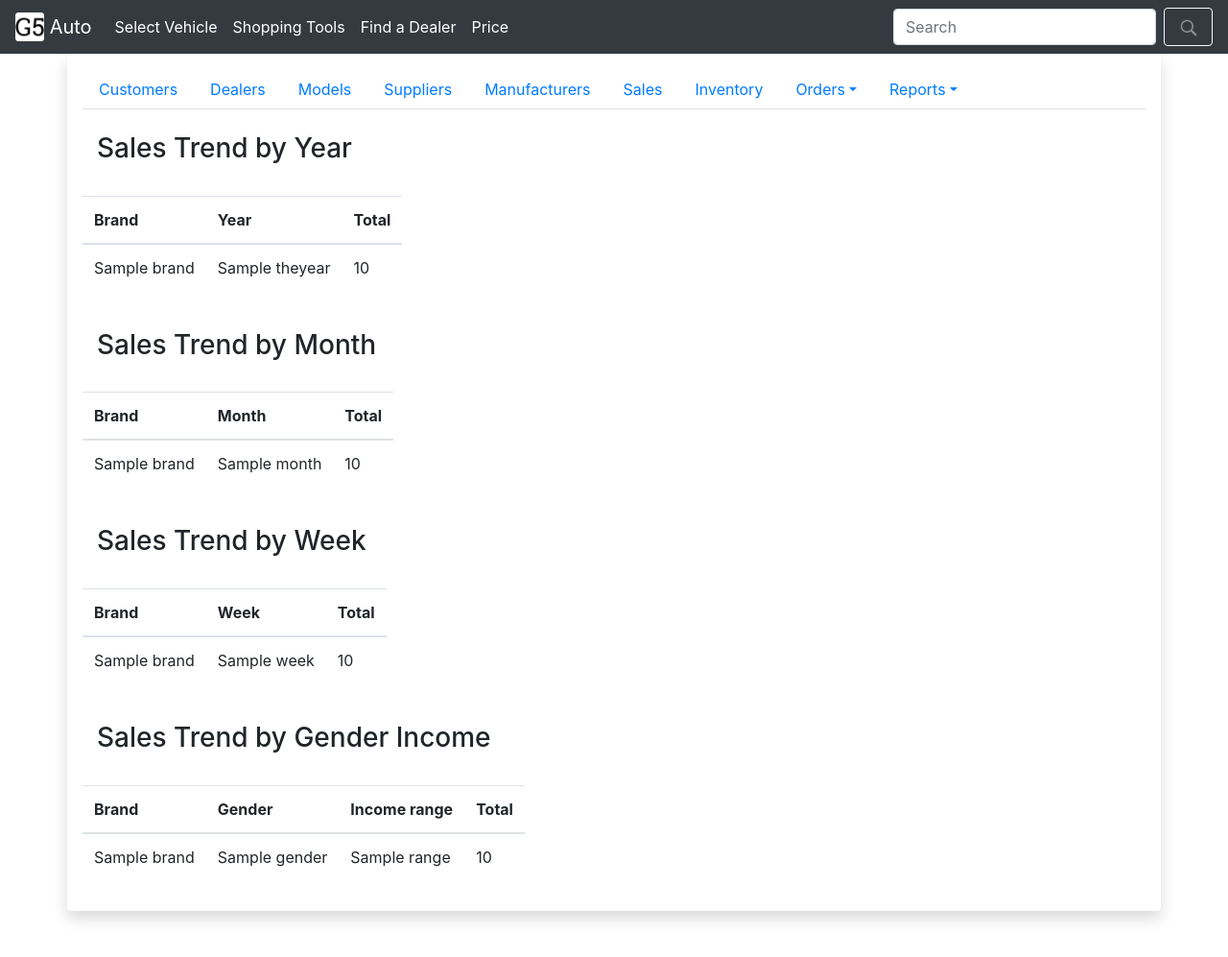
After one commit to jaspearson/CSC-411-Automotive-Company, a Django app: template templates/report_sales_trends.html in a window 1280 px wide. The commit adds this page. Shown: the whole page at 96% size. Run offline with Django 3.2, Linux system fonts and the light colour scheme; the template is opened without the code that fills it: most values are stand-ins (such as "Sample title", 1, 10 or a date in 2020); some libraries are stand-ins or nearby versions.

Commit message:
Adds sales trends report functionality and updates the readme file.

```diff
--- a/CSC_411_Automotive_Company/urls.py
+++ b/CSC_411_Automotive_Company/urls.py
@@ -107,6 +107,9 @@ urlpatterns = [
 	# Dealer Aging
 	url(r'^auto_admin/dealer_aging_report/$', dealer_aging_report, name="dealer_aging_report"),
 
+	# Sales Trends
+	url(r'^auto_admin/sales_trend_report/$', trend_reports, name="sales_trend_report"),
+
 
 	url(r'^$', index),
 	url(r'^error/$', error),
--- a/templates/admin_base.html
+++ b/templates/admin_base.html
@@ -33,9 +33,9 @@
           </div>
       </li>
       <li class="nav-item dropdown">
-        <a class="nav-link dropdown-toggle {{ report_tab }}" data-toggle="dropdown" href="#" role="button" aria-haspopup="true" aria-expanded="false">Reports</a>
+        <a class="nav-link dropdown-toggle {{ reports_tab }}" data-toggle="dropdown" href="#" role="button" aria-haspopup="true" aria-expanded="false">Reports</a>
           <div class="dropdown-menu bg-dark">
-              <a class="dropdown-item text-light" href="#">Sales Trends</a>
+              <a class="dropdown-item text-light" href="{% url 'sales_trend_report' %}">Sales Trends</a>
               <a class="dropdown-item text-light" href="#">Customer Recalls</a>
               <a class="dropdown-item text-light" href="{% url 'top_brands_report' %}">Top Brands</a>
               <a class="dropdown-item text-light" href="{% url 'convertible_sales_report' %}">Convertible Sales</a>
--- /dev/null
+++ b/templates/report_sales_trends.html
@@ -0,0 +1,123 @@
+{% extends 'admin_base.html' %}
+{% block entry %}
+    {% load static %}
+    {% load custom_template_filters %}
+
+    {% if error %}
+        <br/>
+        <div class="alert alert-primary" role="alert">
+            {{ error }}
+        </div>
+    {% endif %}
+
+    <!-- trends by year -->
+    <div id="trends-by-year-wrapper">
+        <div class="container-fluid">
+        <br/>
+            <h3>Sales Trend by Year</h3>
+        <br/>
+        </div>
+        <table class="table table-hover table-responsive">
+          <thead>
+            <tr>
+              <th scope="col">Brand</th>
+              <th scope="col">Year</th>
+              <th scope="col">Total</th>
+            </tr>
+          </thead>
+          <tbody>
+            {% for trend in trends_by_year %}
+                <tr>
+                  <td>{{ trend.brand }}</td>
+                  <td>{{ trend.theyear }}</td>
+                  <td>{{ trend.total }}</td>
+                </tr>
+            {% endfor %}
+          </tbody>
+        </table>
+    </div>
+
+    <!--Trends by month -->
+    <div id="trends-by-month-wrapper">
+        <div class="container-fluid">
+        <br/>
+            <h3>Sales Trend by Month</h3>
+        <br/>
+        </div>
+        <table class="table table-hover table-responsive">
+          <thead>
+            <tr>
+              <th scope="col">Brand</th>
+              <th scope="col">Month</th>
+              <th scope="col">Total</th>
+            </tr>
+          </thead>
+          <tbody>
+            {% for trend in trends_by_month %}
+                <tr>
+                  <td>{{ trend.brand }}</td>
+                  <td>{{ trend.month }}</td>
+                  <td>{{ trend.total }}</td>
+                </tr>
+            {% endfor %}
+          </tbody>
+        </table>
+    </div>
+
+    <!--Trends by week -->
+    <div id="trends-by-week-wrapper">
+        <div class="container-fluid">
+        <br/>
+            <h3>Sales Trend by Week</h3>
+        <br/>
+        </div>
+        <table class="table table-hover table-responsive">
+          <thead>
+            <tr>
+              <th scope="col">Brand</th>
+              <th scope="col">Week</th>
+              <th scope="col">Total</th>
+            </tr>
+          </thead>
+          <tbody>
+            {% for trend in trends_by_week %}
+                <tr>
+                  <td>{{ trend.brand }}</td>
+                  <td>{{ trend.week }}</td>
+                  <td>{{ trend.total }}</td>
+                </tr>
+            {% endfor %}
+          </tbody>
+        </table>
+    </div>
+
+    <!--Trends by gender income -->
+    <div id="trends-by-gender-income-wrapper">
+        <div class="container-fluid">
+        <br/>
+            <h3>Sales Trend by Gender Income</h3>
+        <br/>
+        </div>
+        <table class="table table-hover table-responsive">
+          <thead>
+            <tr>
+              <th scope="col">Brand</th>
+              <th scope="col">Gender</th>
+              <th scope="col">Income range</th>
+              <th scope="col">Total</th>
+            </tr>
+          </thead>
+          <tbody>
+            {% for trend in trends_by_gender_income %}
+                <tr>
+                  <td>{{ trend.brand }}</td>
+                  <td>{{ trend.gender }}</td>
+                  <td>{{ trend.range }}</td>
+                  <td>{{ trend.total }}</td>
+                </tr>
+            {% endfor %}
+          </tbody>
+        </table>
+    </div>
+    {% csrf_token %}
+{% endblock %}
```
Also changed, not shown: auto/models.py (+43 -0 lines), auto/views/report_view.py (+26 -0 lines), README.md.
